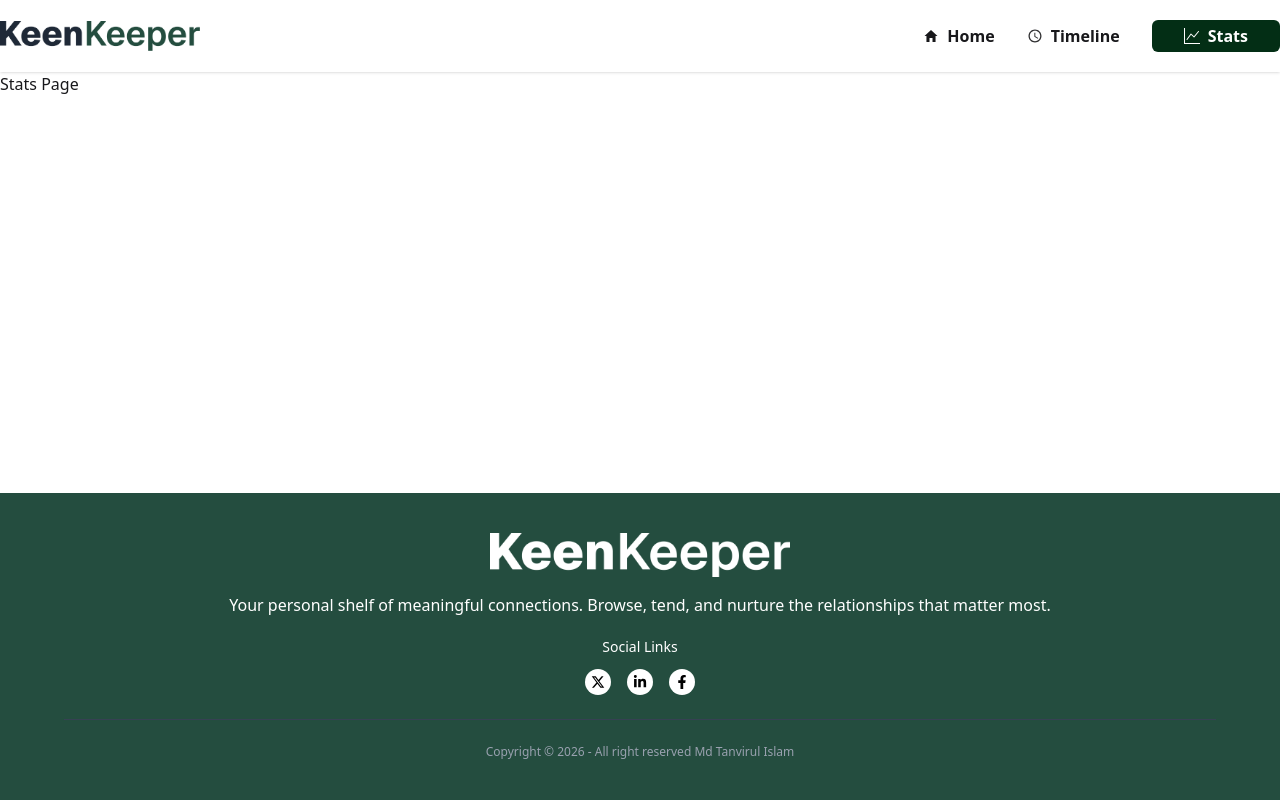
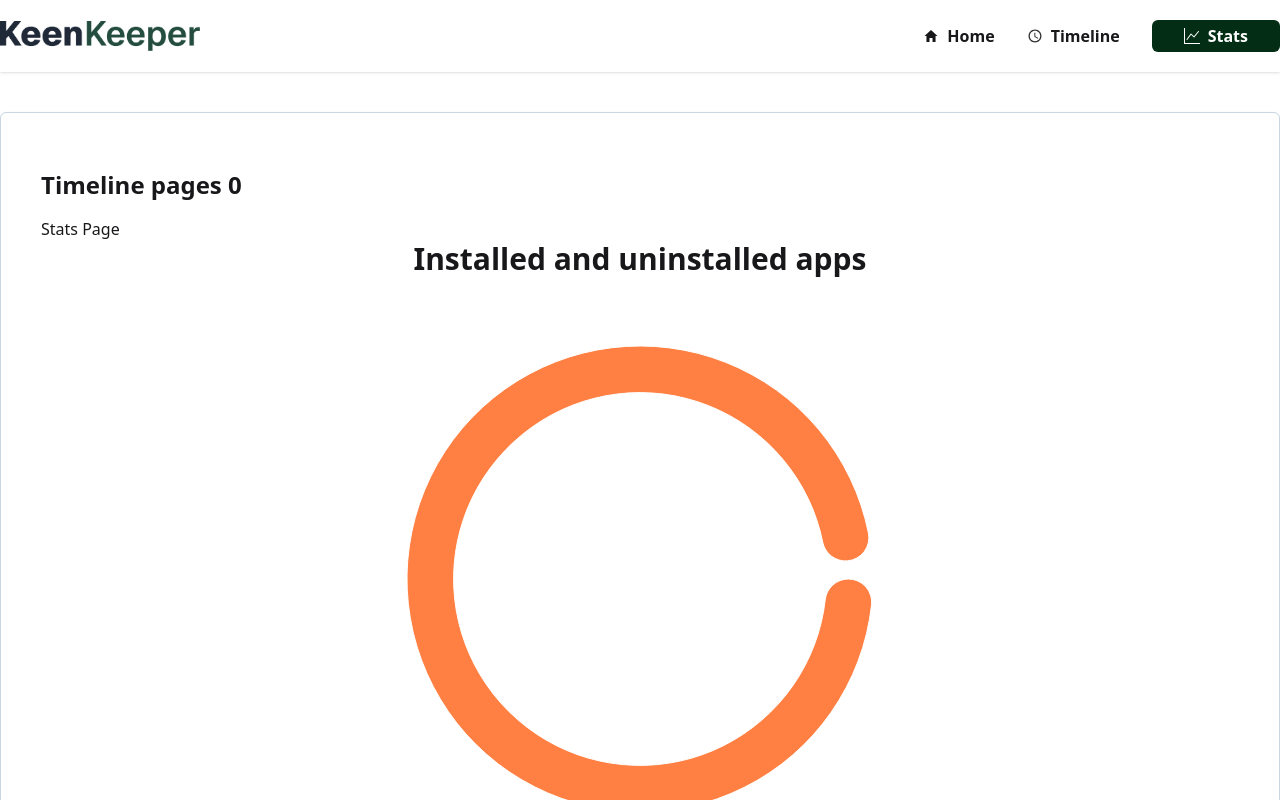
Before and after one commit to dhtanvir/keen-keeper-a7-project, a Next.js app: page /stats in a window 1280 px wide. Shown: the top 800 px of the page. Built offline with nearby package versions, Linux system fonts and the light colour scheme.

Commit message:
recharts section done

```diff
--- a/package.json
+++ b/package.json
@@ -12,7 +12,10 @@
     "next": "16.2.3",
     "react": "19.2.4",
     "react-dom": "19.2.4",
-    "react-icons": "^5.6.0"
+    "react-icons": "^5.6.0",
+    "react-spinners": "^0.17.0",
+    "react-toastify": "^11.0.5",
+    "recharts": "^3.8.1"
   },
   "devDependencies": {
     "@tailwindcss/postcss": "^4",
--- a/src/app/stats/page.jsx
+++ b/src/app/stats/page.jsx
@@ -1,11 +1,76 @@
-import React from 'react';
+"use client";
+import { KeenAppsContext } from "@/context/keen.context";
+import { use, useContext, useEffect, useState } from "react";
+import { Legend, Pie, PieChart, Tooltip } from "recharts";
 
 const StatsPage = () => {
-    return (
-        <div>
-            <h1>Stats Page</h1>
-        </div>
-    );
+  const [apps, setApps] = useState([]);
+
+  const { timeline, setTimeline } = useContext(KeenAppsContext);
+
+  useEffect(() => {
+    const fetchFriends = async () => {
+      const res = await fetch("http://localhost:3000/friends.json");
+      const data = await res.json();
+      setApps(data);
+    };
+    fetchFriends();
+  }, []);
+
+  console.log(apps, "apps stats");
+  console.log(timeline, "timeline stats");
+
+
+  const uninstalledAppsLength = apps.length - timeline.length;
+  // console.log(uninstalledAppsLength, installedApps.length, "uninstalledApps");
+
+  const data = [
+    { name: "timeline", value: timeline.length, fill: "#0088FE" },
+    { name: "Uninstalled", value: uninstalledAppsLength, fill: "#FF8042" },
+  ];
+
+
+  return (
+    <div key={apps.id} className=" my-10 shadow p-10 rounded-md border
+     border-slate-300 container mx-auto">
+      <h1 className="text-2xl font-bold py-4">
+        Timeline pages {timeline.length}
+      </h1>
+      <h1>Stats Page</h1>
+
+      {/* reCh */}
+     <div >
+      <h2 className="font-semibold text-3xl mb-16 text-center">
+        Installed and uninstalled apps
+      </h2>
+      <PieChart
+        style={{
+          width: "100%",
+          maxWidth: "500px",
+          maxHeight: "80vh",
+          margin: "auto",
+          aspectRatio: 1,
+        }}
+        responsive
+      >
+        <Pie
+          data={data}
+          innerRadius="80%"
+          outerRadius="100%"
+          // Corner radius is the rounded edge of each pie slice
+          cornerRadius="50%"
+          fill="#8884d8"
+          // padding angle is the gap between each pie slice
+          paddingAngle={5}
+          dataKey="value"
+          isAnimationActive={true}
+        />
+        <Legend/>
+        <Tooltip/>
+      </PieChart>
+    </div>
+    </div>
+  );
 };
 
 export default StatsPage;
--- a/src/context/keen.context.jsx
+++ b/src/context/keen.context.jsx
@@ -1,5 +1,7 @@
 "use client ";
 import React, { createContext, useState } from "react";
+
+
 
 export const KeenAppsContext = createContext();
 
```
Also changed, not shown: 1 other file (tests, documents, lock files or other folders).
